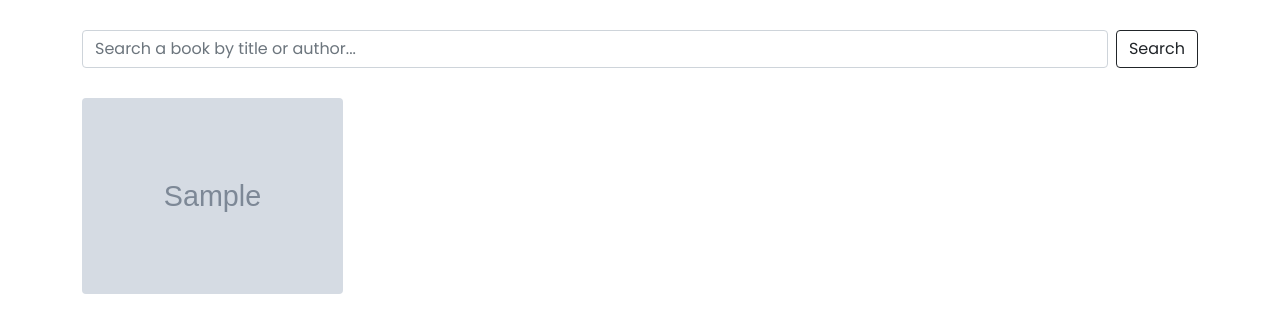
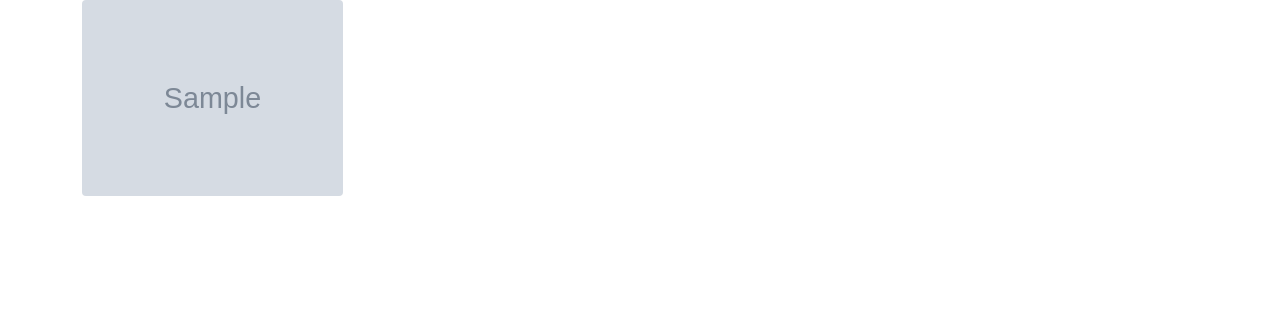
Before and after one commit to OyugoObonyo/Library-Management-System, a Flask app: page /admin/admin in a window 1280 px wide. Shown: the part 59-392 px from the top of the page. Run offline with Flask 2, Linux system fonts and the light colour scheme; a user stored in the database is signed in; tables that the repository leaves empty hold one stand-in row (values such as "Sample post"); grey boxes marked "Sample" are stand-in pictures; some libraries are stand-ins or nearby versions.

Commit message:
remove search bar from homepage

```diff
--- a/app/templates/admin/index.html
+++ b/app/templates/admin/index.html
@@ -1,14 +1,6 @@
 {% extends 'base.html' %}
 
 {% block content %}
-<section id="mysearch">
-  <div class="container">
-    <form class="d-flex">
-      <input class="form-control me-2" type="search" placeholder="Search a book by title or author..." aria-label="Search">
-      <button class="btn btn-outline-dark" type="submit">Search</button>
-    </form>
-  </div>
-</section>
 <section id="mybooks">
   <div class="container">
     <div class="row" id="bookpost">
```
